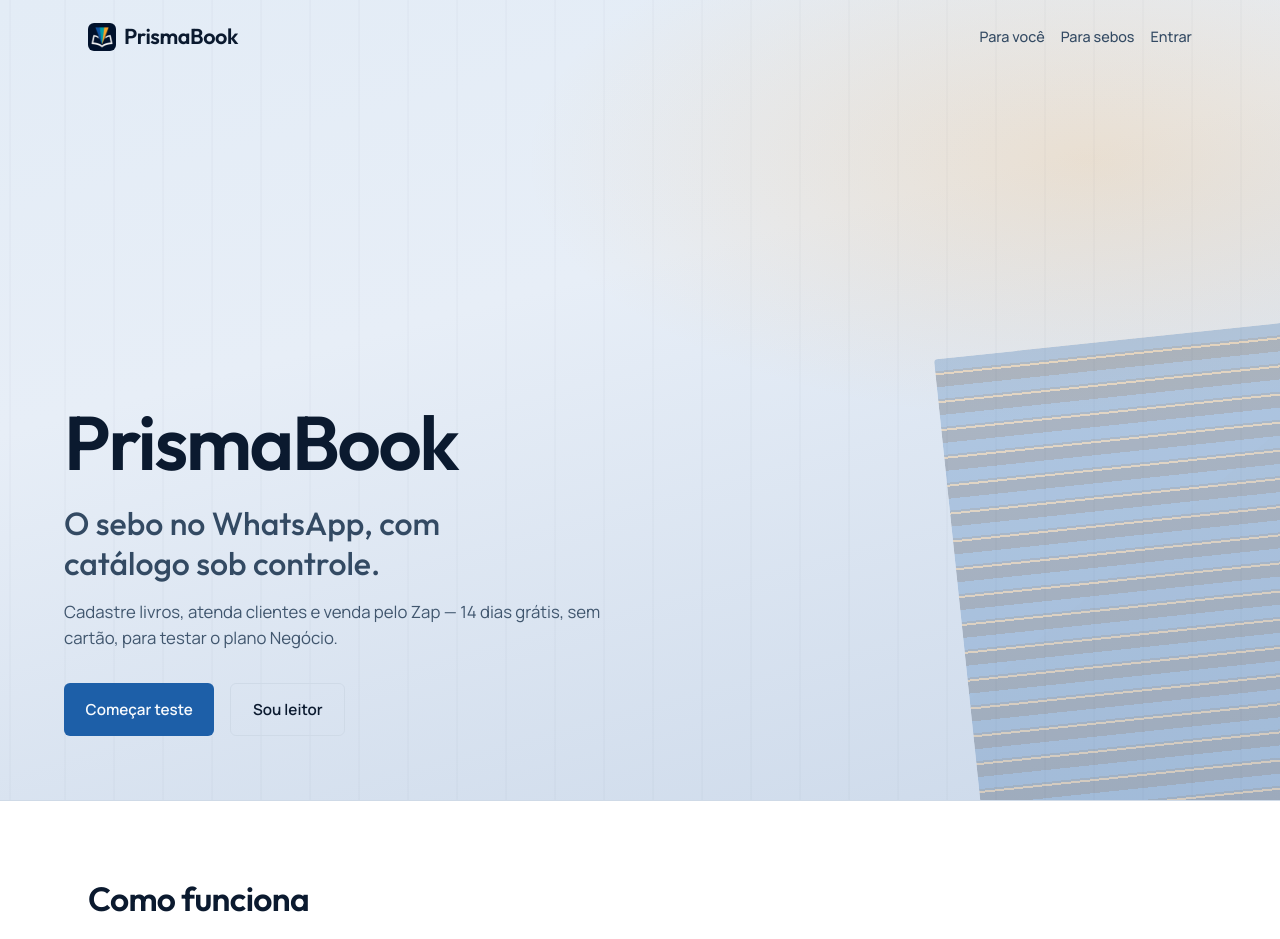
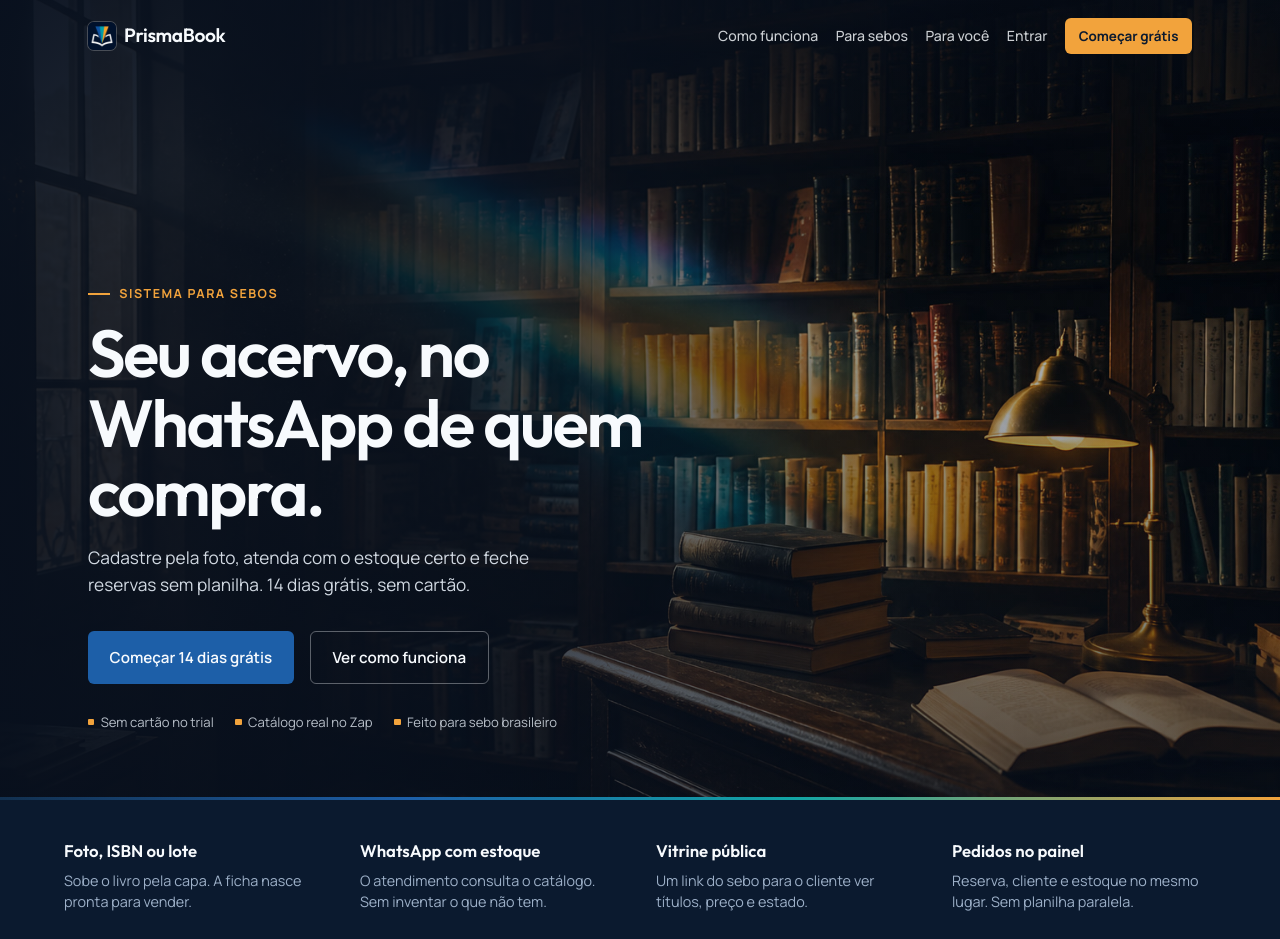
Before and after one commit to ftsmazzo/guerraacervo, a Next.js app: page / in a window 1280 px wide. Shown: the top 939 px of the page. Built offline with nearby package versions, Linux system fonts and the light colour scheme.

Commit message:
Give the landing a cinematic bookstore hero and copy ready to promote.

```diff
--- a/src/app/layout.tsx
+++ b/src/app/layout.tsx
@@ -18,7 +18,11 @@
 });
 
 export const metadata: Metadata = {
-  title: "PrismaBook",
+  metadataBase: new URL("https://prismabook.com.br"),
+  title: {
+    default: "PrismaBook — catálogo e WhatsApp para sebos",
+    template: "%s · PrismaBook",
+  },
   description:
     "Sistema para sebos: catálogo, WhatsApp e vendas — planos Negócio com trial de 14 dias.",
   manifest: "/manifest.webmanifest",
--- a/src/app/page.tsx
+++ b/src/app/page.tsx
@@ -1,8 +1,32 @@
+import type { Metadata } from "next";
 import Image from "next/image";
 import Link from "next/link";
 import { PlanPicker } from "@/components/landing/plan-picker";
 import { businessPlans, personalPlans } from "@/lib/plans";
 import "@/components/landing/landing.css";
+
+export const metadata: Metadata = {
+  title: "PrismaBook — catálogo e WhatsApp para sebos",
+  description:
+    "Cadastre livros pela foto, atenda no WhatsApp com o estoque certo e feche reservas sem planilha. 14 dias grátis, sem cartão.",
+  openGraph: {
+    title: "PrismaBook — o sebo no WhatsApp",
+    description:
+      "Catálogo sob controle e atendimento no Zap. 14 dias grátis, sem cartão.",
+    url: "/",
+    siteName: "PrismaBook",
+    locale: "pt_BR",
+    type: "website",
+    images: [{ url: "/og.jpg", width: 1200, height: 630, alt: "PrismaBook" }],
+  },
+  twitter: {
+    card: "summary_large_image",
+    title: "PrismaBook — o sebo no WhatsApp",
+    description:
+      "Catálogo sob controle e atendimento no Zap. 14 dias grátis, sem cartão.",
+    images: ["/og.jpg"],
+  },
+};
 
 export default function HomePage() {
   const negocio = businessPlans();
@@ -10,8 +34,20 @@
 
   return (
     <div className="landing">
-      <nav className="landing-nav" aria-label="Principal">
-        <span className="landing-nav__brand">
+      <section className="landing-hero" aria-label="Apresentação">
+        <Image
+          src="/hero-landing.jpg"
+          alt="Sebo com prateleiras de livros, lumiar de prisma e uma mesa de leitura"
+          fill
+          priority
+          quality={88}
+          sizes="100vw"
+          className="landing-hero__photo"
+        />
+        <div className="landing-hero__shade" aria-hidden="true" />
+
+        <nav className="landing-nav landing-nav--hero" aria-label="Principal">
+          <Link href="/" className="landing-nav__brand">
             <Image
               src="/prismabook-icon.png"
               alt=""
@@ -21,72 +57,107 @@
               priority
             />
             PrismaBook
-        </span>
-        <div className="flex items-center gap-4">
-          <a href="#para-voce" className="landing-nav__link">
-            Para você
+          </Link>
+          <div className="landing-nav__links">
+            <a href="#como-funciona" className="landing-nav__link">
+              Como funciona
             </a>
             <a href="#planos" className="landing-nav__link">
               Para sebos
             </a>
+            <a href="#para-voce" className="landing-nav__link">
+              Para você
+            </a>
             <Link href="/login" className="landing-nav__link">
               Entrar
             </Link>
+            <a href="#planos" className="landing-nav__cta">
+              Começar grátis
+            </a>
           </div>
         </nav>
 
-      <section className="landing-hero" aria-label="Apresentação">
         <div className="landing-hero__inner">
-          <h1 className="landing-hero__brand">PrismaBook</h1>
-          <p className="landing-hero__headline">
-            O sebo no WhatsApp, com catálogo sob controle.
-          </p>
+          <p className="landing-hero__kicker">Sistema para sebos</p>
+          <h1 className="landing-hero__headline">
+            Seu acervo, no WhatsApp de quem compra.
+          </h1>
           <p className="landing-hero__lead">
-            Cadastre livros, atenda clientes e venda pelo Zap — 14 dias grátis,
-            sem cartão, para testar o plano Negócio.
+            Cadastre pela foto, atenda com o estoque certo e feche reservas sem
+            planilha. 14 dias grátis, sem cartão.
           </p>
           <div className="landing-hero__cta">
             <a href="#planos" className="landing-btn landing-btn--primary">
-              Começar teste
+              Começar 14 dias grátis
             </a>
-            <a href="#para-voce" className="landing-btn landing-btn--ghost">
-              Sou leitor
+            <a href="#como-funciona" className="landing-btn landing-btn--ghost">
+              Ver como funciona
             </a>
           </div>
+          <ul className="landing-hero__trust">
+            <li>Sem cartão no trial</li>
+            <li>Catálogo real no Zap</li>
+            <li>Feito para sebo brasileiro</li>
+          </ul>
         </div>
       </section>
 
-      <section className="landing-how" aria-labelledby="how-title">
+      <section className="landing-proof" aria-label="O que o PrismaBook faz">
+        <div className="landing-proof__inner">
+          <article>
+            <h2>Foto, ISBN ou lote</h2>
+            <p>Sobe o livro pela capa. A ficha nasce pronta para vender.</p>
+          </article>
+          <article>
+            <h2>WhatsApp com estoque</h2>
+            <p>O atendimento consulta o catálogo. Sem inventar o que não tem.</p>
+          </article>
+          <article>
+            <h2>Vitrine pública</h2>
+            <p>Um link do sebo para o cliente ver títulos, preço e estado.</p>
+          </article>
+          <article>
+            <h2>Pedidos no painel</h2>
+            <p>Reserva, cliente e estoque no mesmo lugar. Sem planilha paralela.</p>
+          </article>
+        </div>
+      </section>
+
+      <section
+        id="como-funciona"
+        className="landing-how"
+        aria-labelledby="how-title"
+      >
         <div className="landing-section">
           <h2 id="how-title" className="landing-section__title">
-            Como funciona
+            Do primeiro livro ao primeiro atendimento
           </h2>
           <p className="landing-section__lead">
-            Do cadastro ao atendimento no WhatsApp do sebo, em três passos.
+            Em três passos o sebo entra no ar. Você testa 14 dias, sem cartão.
           </p>
           <div className="landing-how__steps">
             <article className="landing-how__step">
               <p className="landing-how__n">01</p>
               <h3>Crie a conta</h3>
               <p>
-                Confirme seu WhatsApp e entre no painel. Sem cartão no trial —
-                você assina só depois de usar o sistema.
+                Confirme seu WhatsApp e entre no painel. O trial começa na hora
+                — a assinatura fica para depois, se fizer sentido.
               </p>
             </article>
             <article className="landing-how__step">
               <p className="landing-how__n">02</p>
-              <h3>Conecte o Zap do sebo</h3>
+              <h3>Monte o acervo</h3>
               <p>
-                No painel, em Loja, escaneie o QR da Evolution e ligue o número
-                que atende seus clientes.
+                Tire foto da capa, busque o ISBN ou cadastre em lote. Preço,
+                estado e estoque ficam no catálogo.
               </p>
             </article>
             <article className="landing-how__step">
               <p className="landing-how__n">03</p>
-              <h3>Atenda e venda</h3>
+              <h3>Conecte o Zap do sebo</h3>
               <p>
-                O agente consulta o catálogo, sugere títulos e encaminha reservas
-                enquanto você controla estoque e pedidos.
+                No painel, em Loja, ligue o número que já atende seus clientes.
+                O PrismaBook passa a responder com o que você realmente tem.
               </p>
             </article>
           </div>
@@ -103,8 +174,8 @@
             Planos Negócio
           </h2>
           <p className="landing-section__lead">
-            Escolha a faixa do estoque. 14 dias grátis, sem cartão. Você pode
-            mudar o plano depois em Assinatura.
+            Escolha pela faixa do estoque. 14 dias grátis, sem cartão. Você
+            muda o plano depois, em Assinatura.
           </p>
           <PlanPicker plans={negocio} defaultPlanCode="business_profissional" />
         </div>
@@ -117,11 +188,11 @@
       >
         <div className="landing-section">
           <h2 id="personal-title" className="landing-section__title">
-            Para você
+            Para você, leitor
           </h2>
           <p className="landing-section__lead">
-            Organize sua biblioteca, registre o que procura e, em breve, receba
-            avisos quando um sebo tiver o livro.
+            Organize a estante, anote o que procura e, em breve, receba aviso
+            quando um sebo tiver o livro.
           </p>
           <PlanPicker
             plans={pessoal}
@@ -132,17 +203,29 @@
       </section>
 
       <section className="landing-close" aria-labelledby="close-title">
+        <p className="landing-hero__kicker landing-hero__kicker--dark">
+          Comece hoje
+        </p>
         <h2 id="close-title" className="landing-section__title">
-          Pronto para abrir o sebo digital?
+          Abra o sebo digital neste mês.
         </h2>
-        <p>Trial de 14 dias. Sem cartão, sem compromisso no período de teste.</p>
+        <p>
+          Trial de 14 dias. Sem cartão, sem compromisso no período de teste.
+        </p>
         <a href="#planos" className="landing-btn landing-btn--primary">
           Escolher plano
         </a>
       </section>
 
       <footer className="landing-footer">
-        © {new Date().getFullYear()} PrismaBook
+        <Link href="/" className="landing-footer__brand">
+          PrismaBook
+        </Link>
+        <p>© {new Date().getFullYear()} · catálogo, WhatsApp e vendas para sebos</p>
+        <div className="landing-footer__links">
+          <Link href="/login">Entrar</Link>
+          <Link href="/cadastro">Cadastro</Link>
+        </div>
       </footer>
     </div>
   );
--- a/src/components/landing/landing.css
+++ b/src/components/landing/landing.css
@@ -23,17 +23,24 @@
 }
 
 .landing-nav {
-  position: absolute;
-  inset-inline: 0;
-  top: 0;
+  position: relative;
   z-index: 10;
   display: flex;
   align-items: center;
   justify-content: space-between;
-  padding: 1.25rem 1.5rem;
+  gap: 1rem;
+  padding: 1.15rem 1.5rem 0;
   max-width: 72rem;
   margin-inline: auto;
   width: 100%;
+}
+
+.landing-nav__links {
+  display: flex;
+  align-items: center;
+  flex-wrap: wrap;
+  justify-content: flex-end;
+  gap: 0.85rem 1.1rem;
 }
 
 .landing-nav__brand {
@@ -41,78 +48,92 @@
   align-items: center;
   gap: 0.5rem;
   font-family: var(--font-display);
-  font-size: 1.35rem;
+  font-size: 1.2rem;
   font-weight: 600;
   letter-spacing: -0.02em;
-  color: var(--lp-ink);
+  color: inherit;
 }
 
 .landing-nav__mark {
   width: 28px;
   height: 28px;
   border-radius: 6px;
+  box-shadow: 0 0 0 1px rgba(255, 255, 255, 0.22);
 }
 
 .landing-nav__link {
-  font-size: 0.9rem;
+  font-size: 0.88rem;
   font-weight: 500;
-  color: var(--lp-ink-soft);
+  color: rgba(247, 250, 253, 0.82);
   transition: color 0.2s ease;
 }
 
 .landing-nav__link:hover {
-  color: var(--lp-accent);
+  color: #fff;
 }
 
-/* Full-bleed hero */
+.landing-nav__cta {
+  display: inline-flex;
+  align-items: center;
+  padding: 0.45rem 0.85rem;
+  border-radius: 6px;
+  background: #f2a33c;
+  color: #0b1a2f;
+  font-size: 0.84rem;
+  font-weight: 650;
+  transition: background 0.2s ease, transform 0.2s ease;
+}
+
+.landing-nav__cta:hover {
+  background: #f6b55d;
+  transform: translateY(-1px);
+}
+
+/* Full-bleed photographic hero */
 .landing-hero {
   position: relative;
+  isolation: isolate;
   min-height: 100svh;
   display: flex;
   flex-direction: column;
-  justify-content: flex-end;
-  padding: 6.5rem 1.5rem 4rem;
+  justify-content: space-between;
+  padding: 0 0 4.25rem;
   overflow: hidden;
-  background:
-    radial-gradient(ellipse 80% 60% at 85% 20%, var(--lp-brass-soft), transparent 55%),
-    linear-gradient(165deg, #e3ecf6 0%, var(--lp-mist) 38%, #ccd9ea 100%);
+  color: #f7fafd;
+  background: #0b1a2f;
 }
 
-.landing-hero::before {
-  content: "";
+.landing-hero__photo {
+  object-fit: cover;
+  object-position: 72% 50%;
+  z-index: -2;
+}
+
+.landing-hero__shade {
   position: absolute;
   inset: 0;
-  background-image: repeating-linear-gradient(
-    90deg,
-    transparent,
-    transparent 48px,
-    rgba(11, 26, 47, 0.04) 48px,
-    rgba(11, 26, 47, 0.04) 49px
-  );
+  z-index: -1;
   pointer-events: none;
-  animation: landing-shelves 18s linear infinite;
+  background:
+    linear-gradient(
+      105deg,
+      rgba(8, 16, 30, 0.94) 0%,
+      rgba(8, 16, 30, 0.78) 38%,
+      rgba(8, 16, 30, 0.28) 68%,
+      rgba(8, 16, 30, 0.18) 100%
+    ),
+    linear-gradient(180deg, rgba(8, 16, 30, 0.45) 0%, transparent 28%, rgba(8, 16, 30, 0.55) 100%);
 }
 
 .landing-hero::after {
   content: "";
   position: absolute;
-  right: -8%;
-  bottom: -12%;
-  width: min(52vw, 420px);
-  height: min(70vh, 560px);
-  background:
-    linear-gradient(145deg, transparent 40%, rgba(11, 26, 47, 0.06) 40%),
-    repeating-linear-gradient(
-      180deg,
-      #1d5fa8 0 12px,
-      #12304f 12px 14px,
-      #f2a33c 14px 16px,
-      #0b1a2f 16px 28px
-    );
-  opacity: 0.24;
-  border-radius: 4px 0 0 4px;
-  transform: rotate(-6deg);
-  pointer-events: none;
+  left: 0;
+  right: 0;
+  bottom: 0;
+  height: 3px;
+  background: var(--brand-spectrum, linear-gradient(90deg, #12304f, #1d5fa8, #12a5a5, #f2a33c));
+  z-index: 2;
 }
 
 .landing-hero__inner {
@@ -121,36 +142,50 @@
   max-width: 72rem;
   margin-inline: auto;
   width: 100%;
+  padding: 5.5rem 1.5rem 0;
   animation: landing-rise 0.9s ease-out both;
 }
 
-.landing-hero__brand {
-  font-family: var(--font-display);
-  font-size: clamp(2.75rem, 7vw, 4.75rem);
-  font-weight: 600;
-  letter-spacing: -0.03em;
-  line-height: 1.05;
-  color: var(--lp-ink);
+.landing-hero__kicker {
   margin: 0;
+  display: inline-flex;
+  align-items: center;
+  gap: 0.55rem;
+  font-size: 0.78rem;
+  font-weight: 650;
+  letter-spacing: 0.12em;
+  text-transform: uppercase;
+  color: #f2a33c;
+}
+
+.landing-hero__kicker::before {
+  content: "";
+  width: 1.4rem;
+  height: 2px;
+  background: currentColor;
+}
+
+.landing-hero__kicker--dark {
+  color: #b26a00;
 }
 
 .landing-hero__headline {
-  margin: 1.25rem 0 0;
-  max-width: 18ch;
+  margin: 0.9rem 0 0;
+  max-width: 14ch;
   font-family: var(--font-display);
-  font-size: clamp(1.45rem, 3.2vw, 2rem);
-  font-weight: 500;
-  line-height: 1.25;
-  color: var(--lp-ink-soft);
+  font-size: clamp(2.15rem, 6.2vw, 4.15rem);
+  font-weight: 600;
+  letter-spacing: -0.035em;
+  line-height: 1.05;
+  color: #f7fafd;
 }
 
 .landing-hero__lead {
-  margin: 1rem 0 0;
-  max-width: 34rem;
-  font-size: 1.05rem;
+  margin: 1.15rem 0 0;
+  max-width: 32rem;
+  font-size: 1.08rem;
   line-height: 1.55;
-  color: var(--lp-ink-soft);
-  opacity: 0.92;
+  color: rgba(231, 238, 247, 0.9);
 }
 
 .landing-hero__cta {
@@ -158,6 +193,75 @@
   flex-wrap: wrap;
   gap: 0.75rem 1rem;
   margin-top: 2rem;
+}
+
+.landing-hero .landing-btn--ghost {
+  color: #f7fafd;
+  border-color: rgba(247, 250, 253, 0.35);
+}
+
+.landing-hero .landing-btn--ghost:hover {
+  border-color: #f2a33c;
+  color: #f2a33c;
+}
+
+.landing-hero__trust {
+  display: flex;
+  flex-wrap: wrap;
+  gap: 0.55rem 1.35rem;
+  margin: 1.75rem 0 0;
+  padding: 0;
+  list-style: none;
+  font-size: 0.82rem;
+  color: rgba(231, 238, 247, 0.78);
+}
+
+.landing-hero__trust li {
+  display: inline-flex;
+  align-items: center;
+  gap: 0.4rem;
+}
+
+.landing-hero__trust li::before {
+  content: "";
+  width: 0.4rem;
+  height: 0.4rem;
+  border-radius: 1px;
+  background: #f2a33c;
+}
+
+.landing-proof {
+  background: #0b1a2f;
+  color: #d7e3f2;
+  padding: 2.4rem 1.5rem 2.6rem;
+}
+
+.landing-proof__inner {
+  max-width: 72rem;
+  margin-inline: auto;
+  display: grid;
+  gap: 1.5rem 2rem;
+}
+
+@media (min-width: 720px) {
+  .landing-proof__inner {
+    grid-template-columns: repeat(4, 1fr);
+  }
+}
+
+.landing-proof h2 {
+  margin: 0;
+  font-family: var(--font-display);
+  font-size: 1.05rem;
+  font-weight: 600;
+  color: #f7fafd;
+}
+
+.landing-proof p {
+  margin: 0.4rem 0 0;
+  font-size: 0.9rem;
+  line-height: 1.45;
+  color: #9db0c8;
 }
 
 .landing-btn {
@@ -277,7 +381,7 @@
 
 .landing-close {
   text-align: center;
-  padding-block: 4rem 3rem;
+  padding-block: 4.5rem 3.25rem;
   background:
     linear-gradient(180deg, var(--lp-mist), var(--lp-paper));
   border-top: 1px solid var(--lp-line);
@@ -294,11 +398,34 @@
 }
 
 .landing-footer {
-  padding: 1.5rem;
-  text-align: center;
+  display: flex;
+  flex-wrap: wrap;
+  align-items: center;
+  justify-content: space-between;
+  gap: 0.75rem 1.5rem;
+  padding: 1.35rem 1.5rem 1.6rem;
+  border-top: 1px solid var(--lp-line);
   font-size: 0.8rem;
   color: var(--lp-ink-soft);
-  opacity: 0.75;
+}
+
+.landing-footer__brand {
+  font-family: var(--font-display);
+  font-weight: 650;
+  color: var(--lp-ink);
+}
+
+.landing-footer p {
+  margin: 0;
+}
+
+.landing-footer__links {
+  display: flex;
+  gap: 1rem;
+}
+
+.landing-footer__links a:hover {
+  color: var(--lp-accent);
 }
 
 /* Plan picker */
@@ -466,14 +593,28 @@
 
 @media (prefers-reduced-motion: reduce) {
   .landing-hero__inner,
-  .plan-picker__detail,
-  .landing-hero::before {
+  .plan-picker__detail {
     animation: none;
   }
 
   .landing-btn:hover,
-  .plan-picker__tab:hover {
+  .plan-picker__tab:hover,
+  .landing-nav__cta:hover {
     transform: none;
+  }
+}
+
+@media (max-width: 800px) {
+  .landing-nav__links .landing-nav__link:not([href="/login"]) {
+    display: none;
+  }
+
+  .landing-hero__photo {
+    object-position: 80% 40%;
+  }
+
+  .landing-hero__inner {
+    padding-top: 3.25rem;
   }
 }
 
```
Also changed, not shown: public/hero-landing.jpg (added), public/og.jpg (added). Lines whose indentation alone changed are shown as unchanged.
